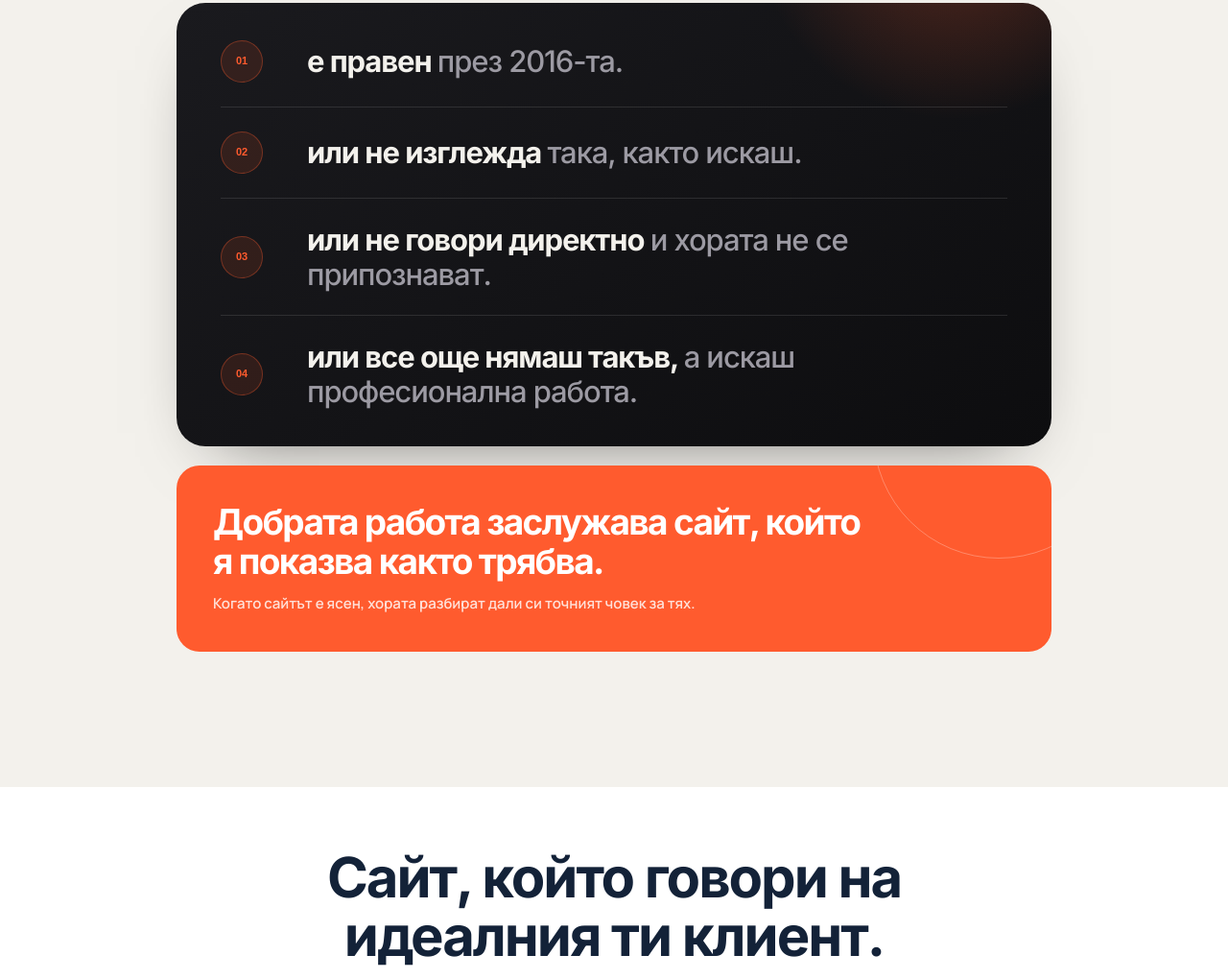
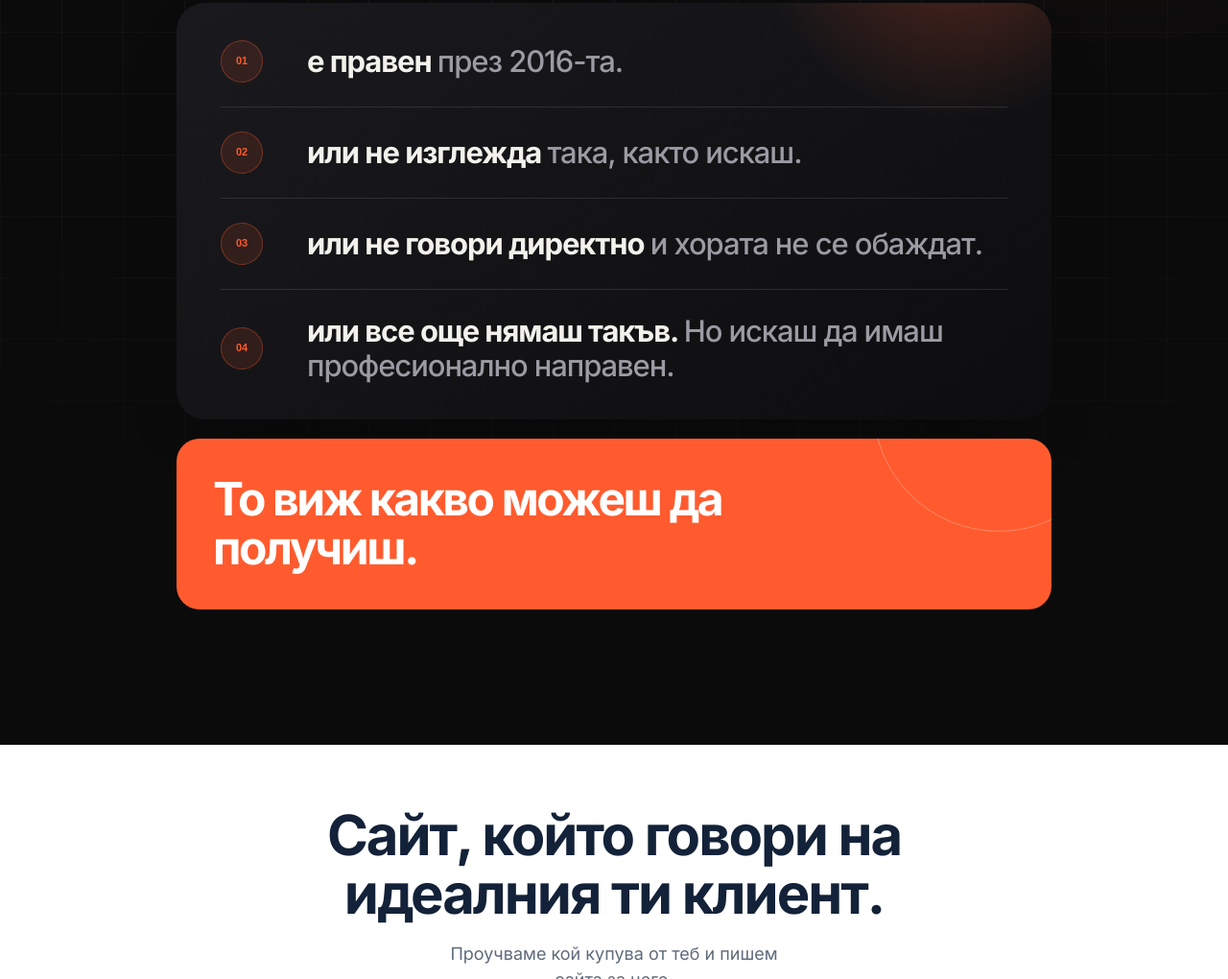
Before and after one commit to belcevbozidar-sudo/remont-agency-landing, a website: page index.html in a window 1280 px wide. Shown: the part 1121-2141 px from the top of the page at 96% size. Drawn offline with Linux system fonts and the light colour scheme; a web font is replaced by a local one.

Commit message:
Refine dark site check section

```diff
--- a/index.html
+++ b/index.html
@@ -164,6 +164,10 @@ header.stuck{background:rgba(11,11,12,.72);backdrop-filter:blur(16px) saturate(1
 .light .line{border-color:rgba(0,0,0,.10)}
 
 /* ---------- site check ---------- */
+.site-check-section{overflow:hidden;background:#0b0b0c}
+.site-check-section::before{content:"";position:absolute;inset:-22% -10%;background-image:linear-gradient(var(--line) 1px,transparent 1px),linear-gradient(90deg,var(--line) 1px,transparent 1px);background-size:64px 64px;opacity:.5;mask-image:radial-gradient(110% 86% at 50% 20%,#000 10%,transparent 76%);-webkit-mask-image:radial-gradient(110% 86% at 50% 20%,#000 10%,transparent 76%)}
+.site-check-section::after{content:"";position:absolute;width:min(62vw,650px);aspect-ratio:1;border-radius:50%;top:-30%;right:-16%;background:radial-gradient(circle,rgba(255,91,46,.38),transparent 64%);filter:blur(78px);pointer-events:none;opacity:.75}
+.site-check-section .wrap{position:relative;z-index:1}
 .site-check{max-width:1040px;margin:0 auto}
 .site-check-title{font-family:Inter,Manrope,sans-serif;font-size:clamp(44px,7.2vw,86px);font-weight:800;letter-spacing:-.055em;line-height:.96;margin:17px 0 0}
 .site-check-title em{font-style:normal;color:var(--accent)}
@@ -176,8 +180,7 @@ header.stuck{background:rgba(11,11,12,.72);backdrop-filter:blur(16px) saturate(1
 .site-check-row p span{color:var(--muted);font-weight:500}
 .site-check-end{position:relative;margin:20px 0 0;padding:clamp(24px,4vw,38px);border-radius:24px;background:var(--accent);color:#fff;overflow:hidden}
 .site-check-end::after{content:"";position:absolute;width:260px;height:260px;border-radius:50%;right:-76px;top:-165px;border:1px solid rgba(255,255,255,.28)}
-.site-check-end b{position:relative;display:block;font-family:Inter,Manrope,sans-serif;font-size:clamp(23px,3.1vw,37px);letter-spacing:-.045em;line-height:1.12;max-width:28ch}
-.site-check-end small{position:relative;display:block;margin-top:12px;font-size:15px;font-weight:600;color:rgba(255,255,255,.82)}
+.site-check-end b{position:relative;display:block;font-family:Inter,Manrope,sans-serif;font-size:clamp(28px,4vw,48px);letter-spacing:-.05em;line-height:1.06;max-width:22ch}
 @media(max-width:560px){.site-check-title{font-size:clamp(42px,12vw,60px)}.site-check-list{margin-top:30px;padding:10px 20px;border-radius:24px}.site-check-row{grid-template-columns:47px 1fr;gap:12px;padding:21px 0}.site-check-index{width:34px;height:34px;font-size:9px}.site-check-row p{font-size:21px}.site-check-end{margin-top:14px;border-radius:20px}.site-check-end b{font-size:25px}}
 
 /* ---------- laptop showcase ---------- */
@@ -396,7 +399,7 @@ footer a:hover{color:var(--accent)}
 </div>
 
 <!-- PROBLEM -->
-<section class="sec light" id="problem">
+<section class="sec site-check-section" id="problem">
   <div class="wrap site-check">
     <div class="eyebrow rv">Бърза проверка</div>
     <h2 class="site-check-title rv" data-d="1">Ако сайтът ти...</h2>
@@ -404,13 +407,12 @@ footer a:hover{color:var(--accent)}
     <div class="site-check-list">
       <div class="site-check-row rv"><div class="site-check-index">01</div><p>е правен <span>през 2016-та.</span></p></div>
       <div class="site-check-row rv" data-d="1"><div class="site-check-index">02</div><p>или не изглежда <span>така, както искаш.</span></p></div>
-      <div class="site-check-row rv" data-d="2"><div class="site-check-index">03</div><p>или не говори директно <span>и хората не се припознават.</span></p></div>
-      <div class="site-check-row rv" data-d="3"><div class="site-check-index">04</div><p>или все още нямаш такъв, <span>а искаш професионална работа.</span></p></div>
+      <div class="site-check-row rv" data-d="2"><div class="site-check-index">03</div><p>или не говори директно <span>и хората не се обаждат.</span></p></div>
+      <div class="site-check-row rv" data-d="3"><div class="site-check-index">04</div><p>или все още нямаш такъв. <span>Но искаш да имаш професионално направен.</span></p></div>
     </div>
 
     <div class="site-check-end rv" data-d="4">
-      <b>Добрата работа заслужава сайт, който я показва както трябва.</b>
-      <small>Когато сайтът е ясен, хората разбират дали си точният човек за тях.</small>
+      <b>То виж какво можеш да получиш.</b>
     </div>
   </div>
 </section>
```
